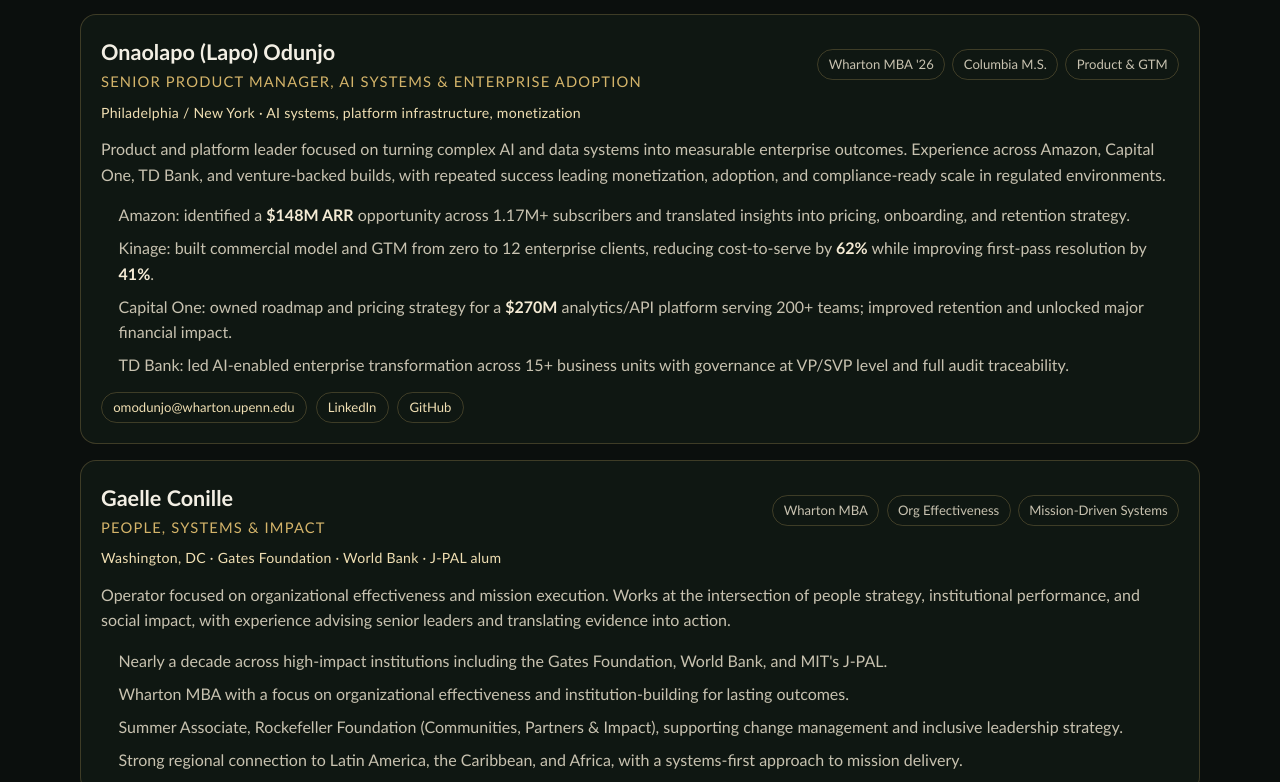
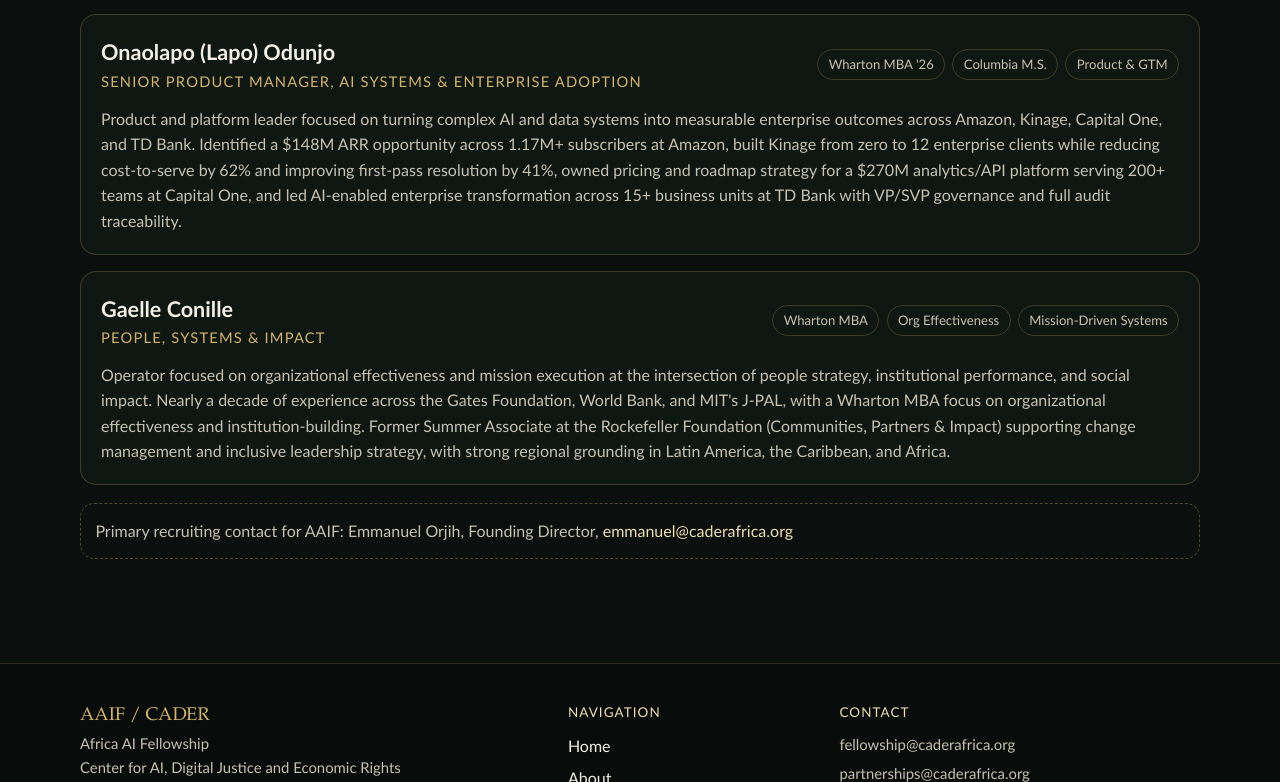
Before and after one commit to Omodunjo11/AAIF-Website, a Next.js app: page /leadership in a window 1280 px wide. Shown: the part 918-1700 px from the top of the page. Built offline with nearby package versions, Linux system fonts and the light colour scheme.

Commit message:
Normalize Onaolapo and Gaelle cards to leadership format

```diff
--- a/app/leadership/page.tsx
+++ b/app/leadership/page.tsx
@@ -3,7 +3,7 @@
 export const metadata: Metadata = {
   title: "Leadership | AAIF — Africa AI Fellowship",
   description:
-    "Meet the leadership and featured profiles supporting CADER and AAIF, including Dr. Sam Amadi, Emmanuel Orjih, Onaolapo Odunjo, and Gaelle Conille.",
+    "Meet the leadership behind CADER and AAIF, including Dr. Sam Amadi, Emmanuel Orjih, Onaolapo Odunjo, and Gaelle Conille.",
 };
 
 export default function LeadershipPage() {
@@ -11,7 +11,7 @@
     <>
       <section className="leadership-hero">
         <div className="section-wrap">
-          <div className="eyebrow fade-in">Leadership & Featured Profiles</div>
+          <div className="eyebrow fade-in">Programme Leadership</div>
           <h1 className="display-title fade-in">
             Institutional builders.
             <br />
@@ -83,51 +83,19 @@
               </div>
             </div>
 
-            <div className="profile-meta">
-              Philadelphia / New York · AI systems, platform infrastructure, monetization
-            </div>
-
             <div className="lf-body">
               <div className="lf-bio">
                 Product and platform leader focused on turning complex AI and
-                data systems into measurable enterprise outcomes. Experience
-                across Amazon, Capital One, TD Bank, and venture-backed builds,
-                with repeated success leading monetization, adoption, and
-                compliance-ready scale in regulated environments.
+                data systems into measurable enterprise outcomes across Amazon,
+                Kinage, Capital One, and TD Bank. Identified a $148M ARR
+                opportunity across 1.17M+ subscribers at Amazon, built Kinage
+                from zero to 12 enterprise clients while reducing cost-to-serve
+                by 62% and improving first-pass resolution by 41%, owned pricing
+                and roadmap strategy for a $270M analytics/API platform serving
+                200+ teams at Capital One, and led AI-enabled enterprise
+                transformation across 15+ business units at TD Bank with VP/SVP
+                governance and full audit traceability.
               </div>
-            </div>
-
-            <ul className="profile-highlights">
-              <li>
-                Amazon: identified a <strong>$148M ARR</strong> opportunity across
-                1.17M+ subscribers and translated insights into pricing,
-                onboarding, and retention strategy.
-              </li>
-              <li>
-                Kinage: built commercial model and GTM from zero to 12 enterprise
-                clients, reducing cost-to-serve by <strong>62%</strong> while
-                improving first-pass resolution by <strong>41%</strong>.
-              </li>
-              <li>
-                Capital One: owned roadmap and pricing strategy for a
-                <strong> $270M</strong> analytics/API platform serving 200+ teams;
-                improved retention and unlocked major financial impact.
-              </li>
-              <li>
-                TD Bank: led AI-enabled enterprise transformation across 15+
-                business units with governance at VP/SVP level and full audit
-                traceability.
-              </li>
-            </ul>
-
-            <div className="profile-links">
-              <a href="mailto:omodunjo@wharton.upenn.edu">omodunjo@wharton.upenn.edu</a>
-              <a href="https://www.linkedin.com/in/onaolapomichaelodunjo" target="_blank" rel="noreferrer">
-                LinkedIn
-              </a>
-              <a href="https://github.com/Omodunjo11" target="_blank" rel="noreferrer">
-                GitHub
-              </a>
             </div>
           </div>
 
@@ -144,38 +112,19 @@
               </div>
             </div>
 
-            <div className="profile-meta">
-              Washington, DC · Gates Foundation · World Bank · J-PAL alum
-            </div>
-
             <div className="lf-body">
               <div className="lf-bio">
                 Operator focused on organizational effectiveness and mission
-                execution. Works at the intersection of people strategy,
-                institutional performance, and social impact, with experience
-                advising senior leaders and translating evidence into action.
+                execution at the intersection of people strategy, institutional
+                performance, and social impact. Nearly a decade of experience
+                across the Gates Foundation, World Bank, and MIT&apos;s J-PAL,
+                with a Wharton MBA focus on organizational effectiveness and
+                institution-building. Former Summer Associate at the Rockefeller
+                Foundation (Communities, Partners & Impact) supporting change
+                management and inclusive leadership strategy, with strong
+                regional grounding in Latin America, the Caribbean, and Africa.
               </div>
             </div>
-
-            <ul className="profile-highlights">
-              <li>
-                Nearly a decade across high-impact institutions including the
-                Gates Foundation, World Bank, and MIT&apos;s J-PAL.
-              </li>
-              <li>
-                Wharton MBA with a focus on organizational effectiveness and
-                institution-building for lasting outcomes.
-              </li>
-              <li>
-                Summer Associate, Rockefeller Foundation (Communities, Partners
-                & Impact), supporting change management and inclusive leadership
-                strategy.
-              </li>
-              <li>
-                Strong regional connection to Latin America, the Caribbean, and
-                Africa, with a systems-first approach to mission delivery.
-              </li>
-            </ul>
           </div>
 
           <div className="leadership-note fade-in">
```
